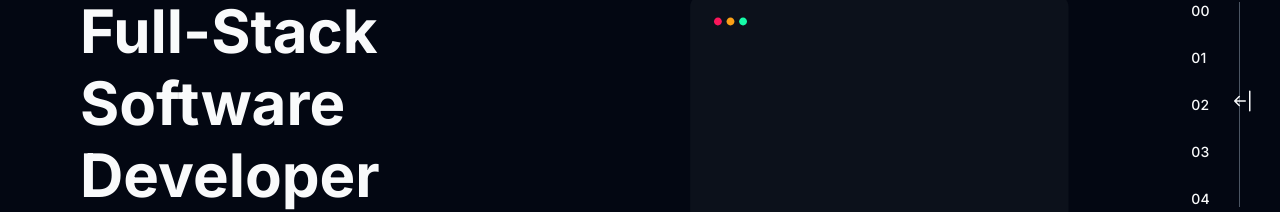
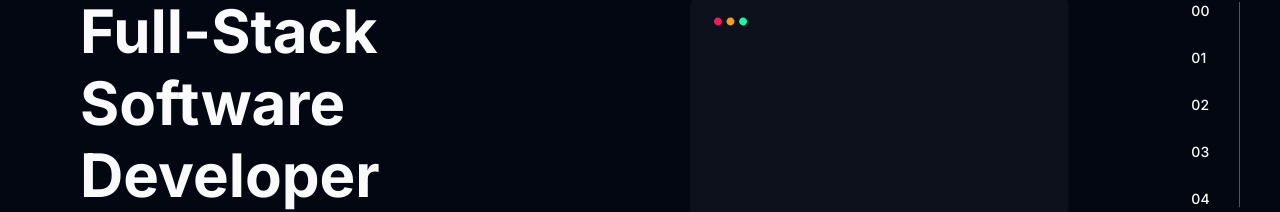
Before and after one commit to DreamCoder7/Abreham.dev, a Next.js app: page / in a window 1280 px wide. Shown: the part 231-443 px from the top of the page. Built offline with nearby package versions, Linux system fonts and the light colour scheme.

Commit message:
modifying ScrollHelper

```diff
--- a/src/app/_components/Scroll/Scroll.module.scss
+++ b/src/app/_components/Scroll/Scroll.module.scss
@@ -98,14 +98,20 @@
 }
 
 .ScrollHelper {
-  position: fixed;
-  right: $spacing-10;
-  top: 40%;
-  z-index: 1;
+  display: none;
 
   &Icon {
     width: 2.4rem;
     height: 2.4rem;
     color: $color--gray-50;
   }
+
+  @media (max-width: 744px) {
+    display: inline-block;
+
+    position: fixed;
+    right: $spacing-10;
+    top: 40%;
+    z-index: 1;
+  }
 }
```
